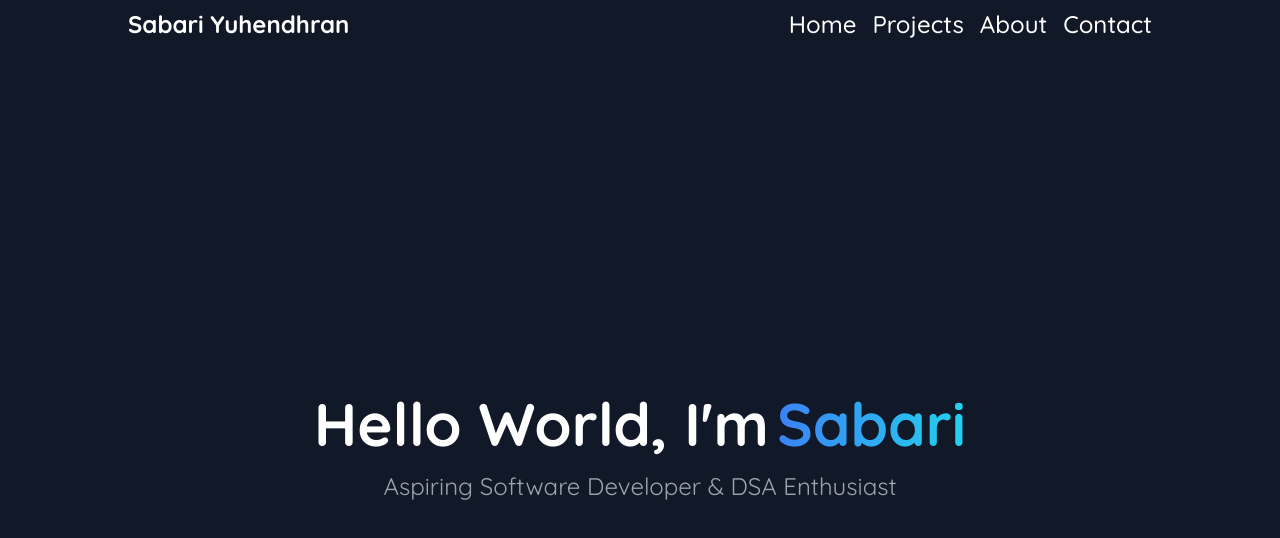
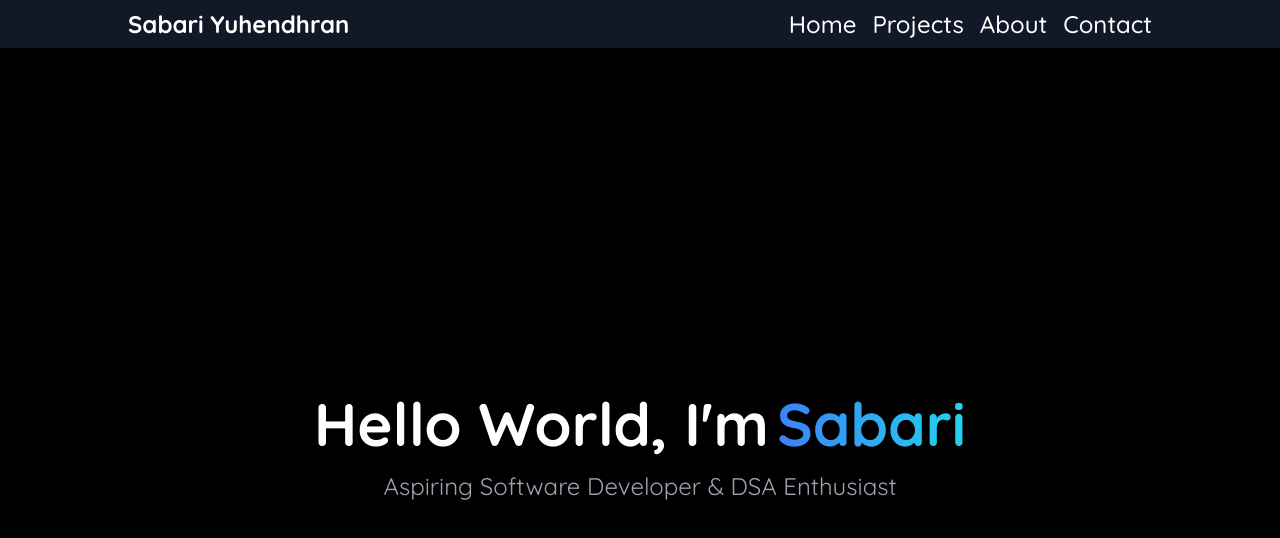
Before and after one commit to sabariyuhendh/Portfolio_V1, a React (Vite) app in the folder frontend/: page / in a window 1280 px wide. Shown: the top 538 px of the page. Built offline with nearby package versions, Linux system fonts and the light colour scheme.

Commit message:
style: update background color from gray-900 to black in Home component
The change improves visual consistency with the design requirements by using a darker background color for better contrast and aesthetics.

```diff
--- a/frontend/src/Pages/Home.jsx
+++ b/frontend/src/Pages/Home.jsx
@@ -2,7 +2,7 @@
 
 function Home() {
   return (
-    <div className="min-h-screen flex flex-col items-center justify-center bg-gray-900">
+    <div className="min-h-screen flex flex-col items-center justify-center bg-black">
       <h1 className="text-6xl font-bold text-white">
         Hello World, I'm
         <span className="bg-clip-text text-transparent bg-gradient-to-r from-blue-500 to-cyan-400 ml-2">
```
